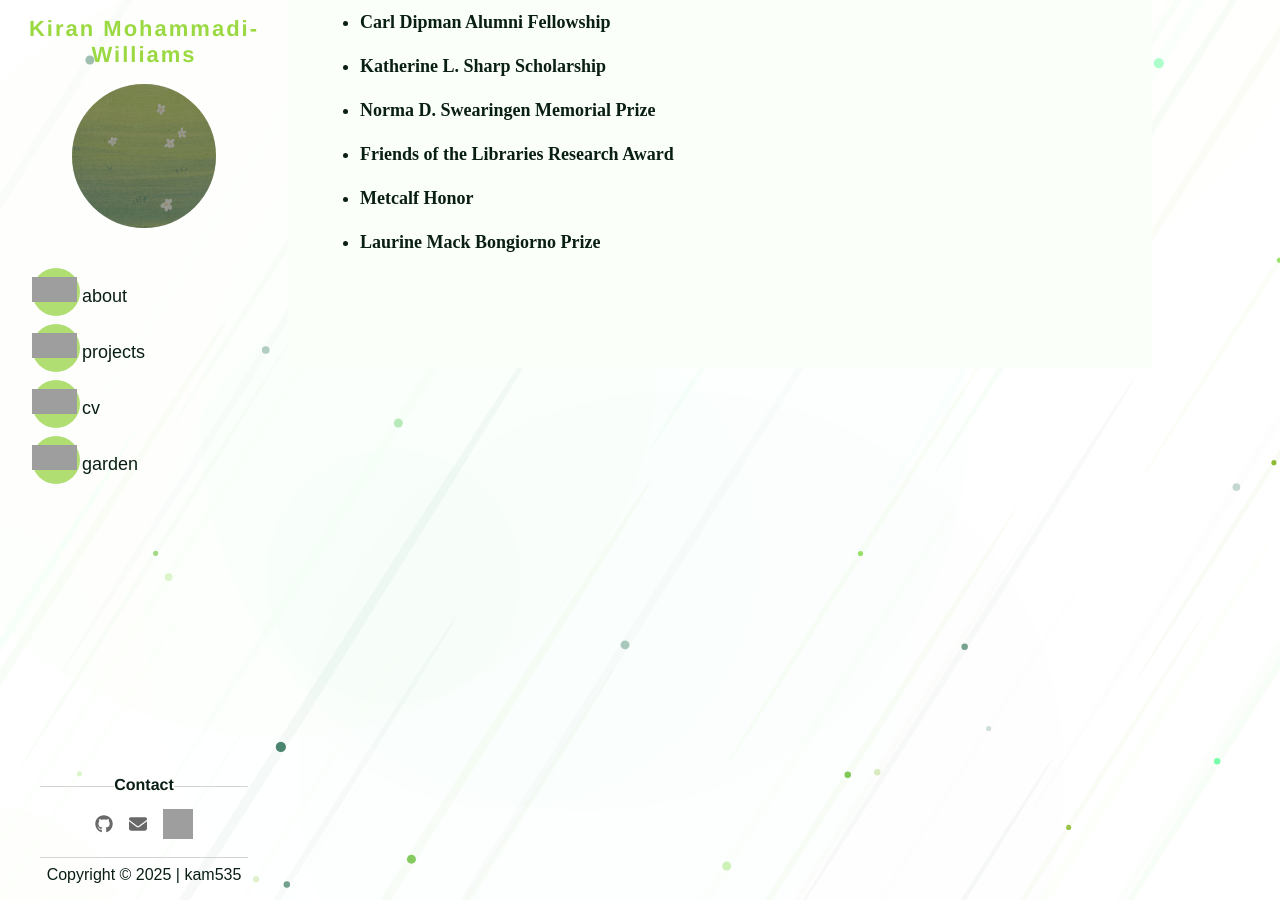
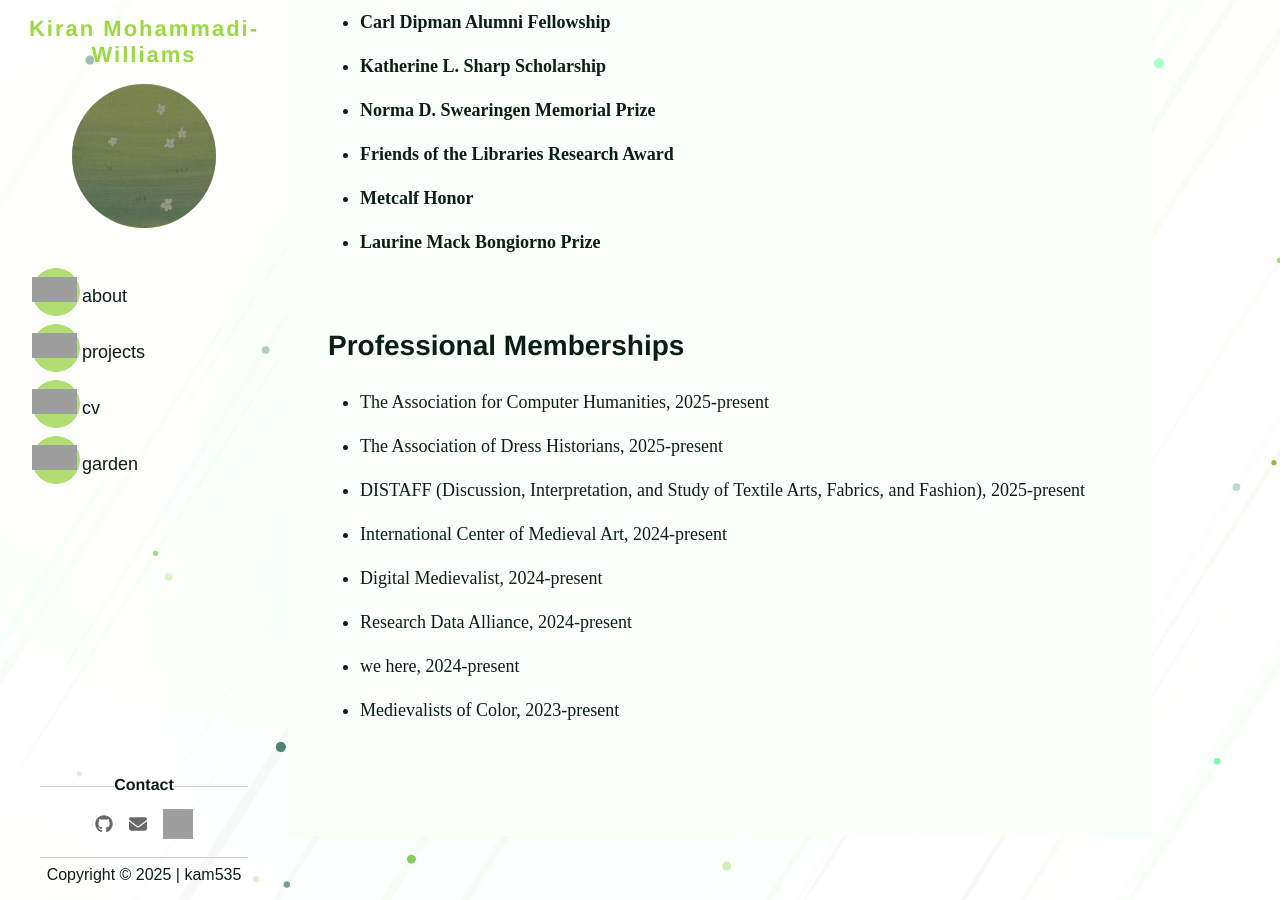
Before and after one commit to green-queen/green-queen.github.io, a Jekyll site: the page built from _pages/cv.md, in a window 1280 px wide and 900 px high, scrolled down 2512 px. Built offline with Jekyll 4.4.1, drawn with Linux system fonts in a browser that asks for light colours; some web fonts are replaced; grey boxes are pictures that could not be loaded.

Commit message:
Update cv.md

```diff
--- a/_pages/cv.md
+++ b/_pages/cv.md
@@ -90,3 +90,13 @@ Oberlin College • Oberlin, OH • 05/2021-12/2022
 * **Friends of the Libraries Research Award**
 * **Metcalf Honor**
 * **Laurine Mack Bongiorno Prize**
+
+## Professional Memberships
+* The Association for Computer Humanities, 2025-present
+* The Association of Dress Historians, 2025-present
+* DISTAFF (Discussion, Interpretation, and Study of Textile Arts, Fabrics, and Fashion), 2025-present
+* International Center of Medieval Art, 2024-present
+* Digital Medievalist, 2024-present
+* Research Data Alliance, 2024-present
+* we here, 2024-present
+* Medievalists of Color, 2023-present
```
